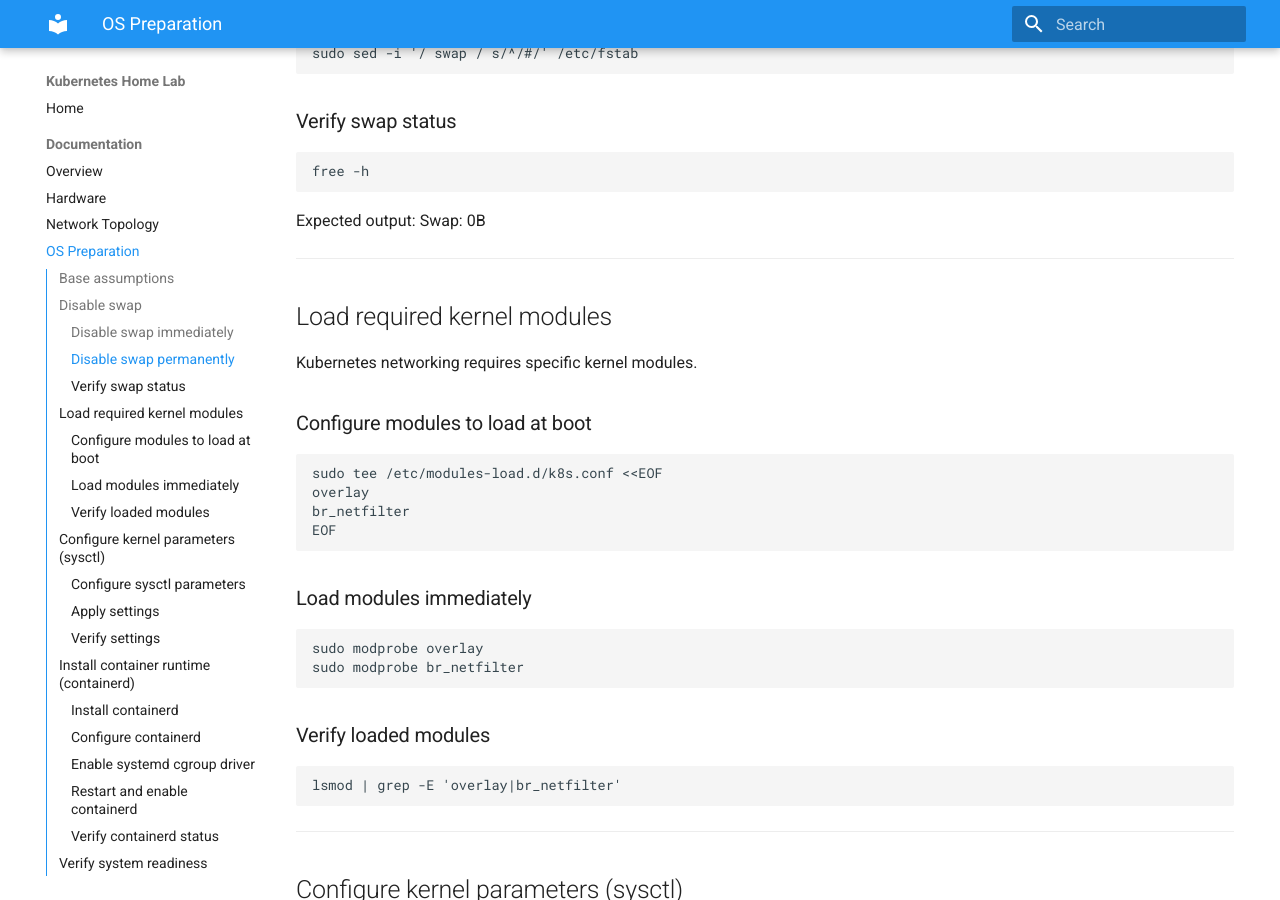
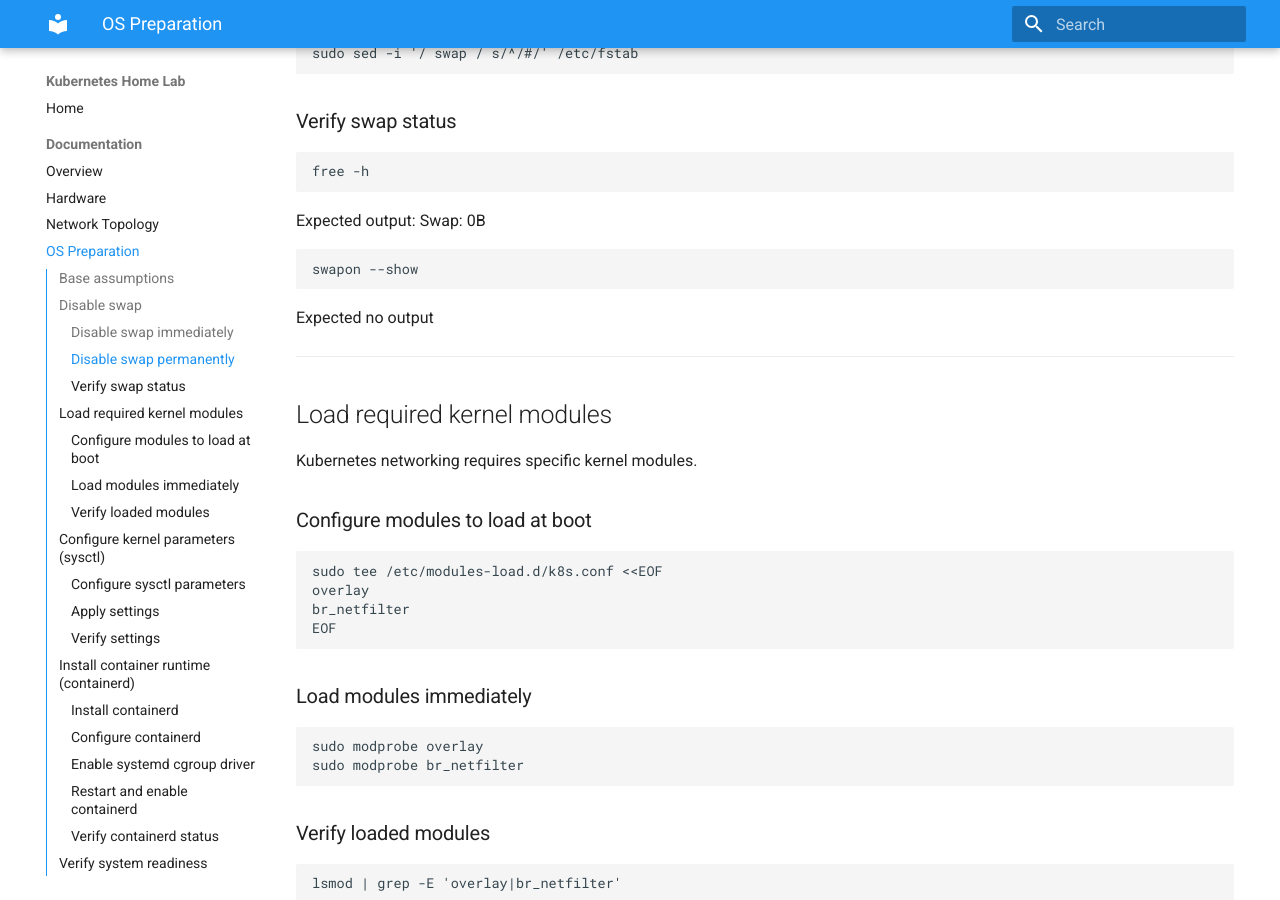
Before and after one commit to kaninda/kubernetes-home-lab, an MkDocs documentation site: the page built from docs/os-preparation.md, in a window 1280 px wide and 900 px high, scrolled down 1088 px. Built offline with MkDocs 1.6.1 and Material for MkDocs 9.7.7, drawn with Linux system fonts in a browser that asks for light colours.

Commit message:
docs: Improve doc (#15)

````diff
--- a/docs/os-preparation.md
+++ b/docs/os-preparation.md
@@ -48,6 +48,11 @@
 free -h
 ```
 Expected output: Swap: 0B
+
+```bash
+swapon --show
+```
+Expected no output
 
 ---
 
````
